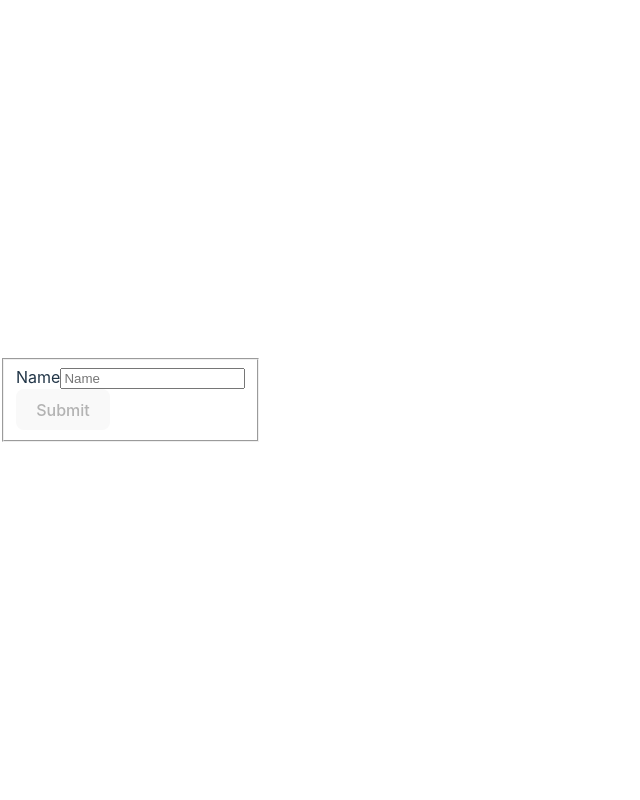
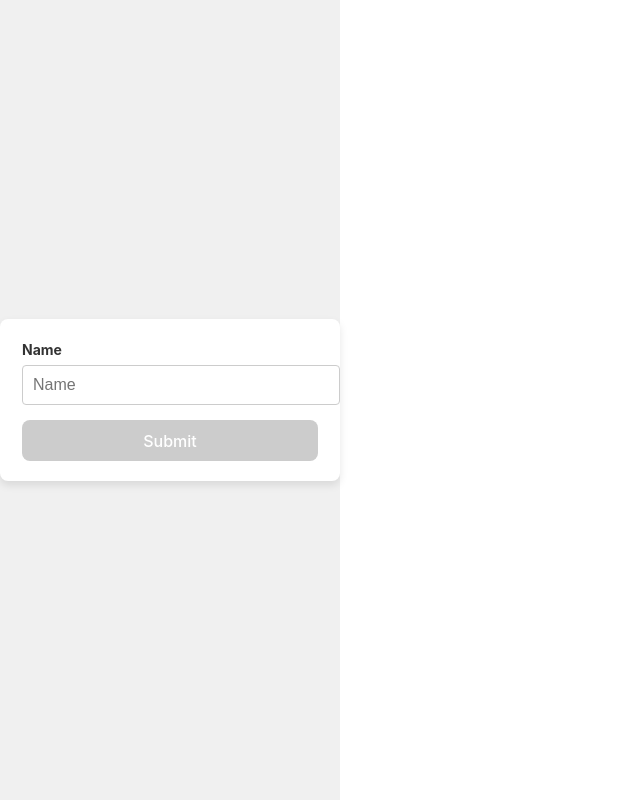
Before and after one commit to nawagirwacatherine/lemon-restaurant, a React (Vite) app in the folder little-lemon-restaurant/: page / in a window 1280 px wide. Shown: the whole page, without its empty margins (0-640 px from the left). Built offline with nearby package versions, Linux system fonts and the light colour scheme.

Commit message:
added css

```diff
--- /dev/null
+++ b/little-lemon-restaurant/src/App.css
@@ -0,0 +1,65 @@
+.App {
+    display: flex;
+    justify-content: center;
+    align-items: center;
+    height: 100vh;
+    background-color: #f0f0f0;
+  }
+
+  form {
+    background-color: #fff;
+    padding: 20px;
+    border-radius: 8px;
+    box-shadow: 0 4px 8px rgba(0, 0, 0, 0.1);
+    width: 300px;
+  }
+
+  fieldset {
+    border: none;
+    padding: 0;
+  }
+
+  .Field {
+    margin-bottom: 15px;
+  }
+
+  label {
+    display: block;
+    margin-bottom: 5px;
+    font-weight: bold;
+    font-size: 14px;
+    color: #333;
+  }
+
+  input[type="text"] {
+    width: 100%;
+    padding: 10px;
+    border: 1px solid #ccc;
+    border-radius: 4px;
+    font-size: 16px;
+  }
+
+  input[type="text"]:focus {
+    outline: none;
+    border-color: #007bff;
+  }
+
+  button {
+    width: 100%;
+    padding: 10px;
+    background-color: #007bff;
+    color: white;
+    font-size: 16px;
+    border: none;
+    border-radius: 4px;
+    cursor: pointer;
+  }
+
+  button:disabled {
+    background-color: #cccccc;
+    cursor: not-allowed;
+  }
+
+  button:not(:disabled):hover {
+    background-color: #0056b3;
+  }
--- a/little-lemon-restaurant/src/App.jsx
+++ b/little-lemon-restaurant/src/App.jsx
@@ -42,6 +42,8 @@
 
 // export default App
 
+import "./App.css"
+
 import { useState } from "react";
 
 
@@ -51,7 +53,7 @@ function App(){
   const handleSubmit = (e) =>{
     e.preventDefault();
     setName("");
-    console.log("Form submitted!");
+    // console.log("Form submitted!");
   }
   return(
     <div className="App">
```
